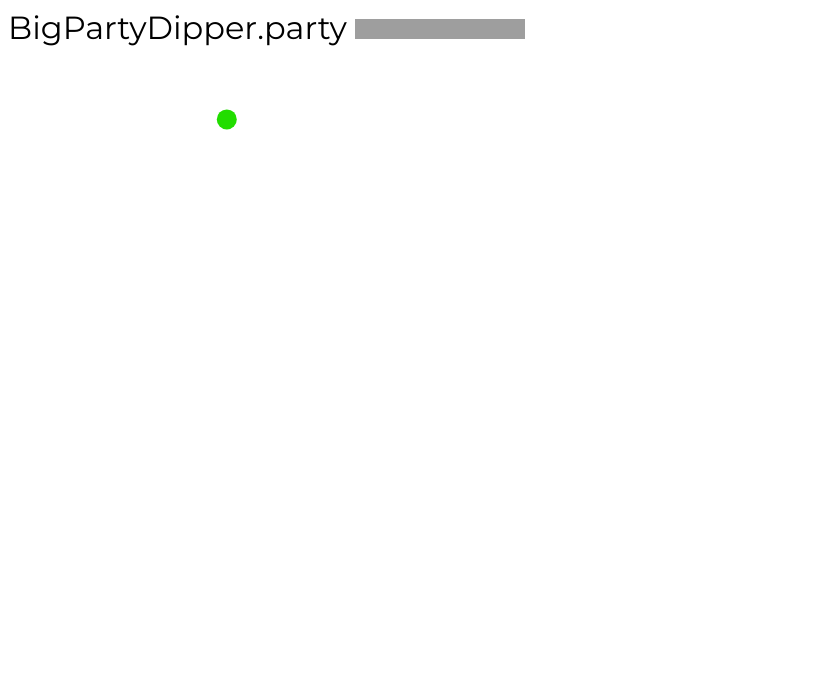
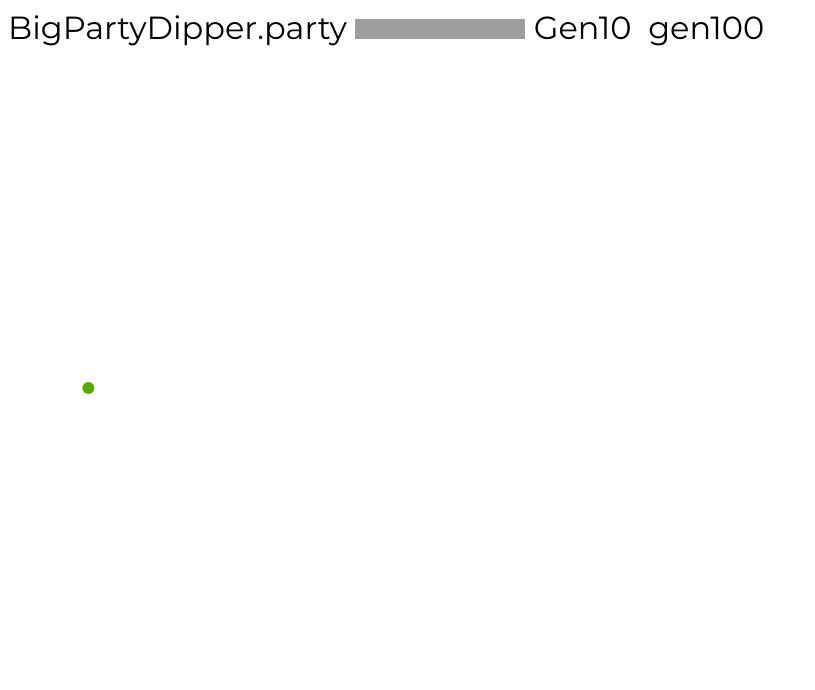
Before and after one commit to scottopell/bigpartydipper, a website: page index.html in a window 1280 px wide. Shown: the whole page, without its empty margins (0-815 px from the left). Drawn offline with nearby package versions, Linux system fonts and the light colour scheme; grey boxes are pictures that could not be loaded.

Commit message:
new collision handling and shortcuts

```diff
--- a/Gulpfile.js
+++ b/Gulpfile.js
@@ -14,7 +14,11 @@ gulp.task('build', function() {
     .pipe(babel())
     .pipe(sourcemaps.write('.'))
     .pipe(gulp.dest('dist'));
-  });
+});
+
+gulp.task('watch', function () {
+  gulp.watch('src/**/*.ts', ['build']);
+});
 
 gulp.task('clean', function(){
   return del([
--- a/index.html
+++ b/index.html
@@ -17,10 +17,11 @@
       <div class='title noselect'>
         <span class='bold'>BigPartyDipper</span>.<span class='whoa'>party</span>
         <iframe src="https://ghbtns.com/github-btn.html?user=scottopell&repo=bigpartydipper&type=star&count=true" frameborder="0" scrolling="0" width="170px" height="20px"></iframe>
+        <span id='gen10'>Gen10</span>&nbsp;&nbsp;<span id='gen100'>gen100</span>
       </div>
       <canvas id='canvas'></canvas>
     </div>
-    <script src="//ajax.googleapis.com/ajax/libs/jquery/1.10.2/jquery.min.js"></script>
+    <script src="http://ajax.googleapis.com/ajax/libs/jquery/1.10.2/jquery.min.js"></script>
     <script src="dist/blob.js"></script>
     <script>
     $(function(){
--- a/src/blob.ts
+++ b/src/blob.ts
@@ -74,13 +74,13 @@ module Game{
   }
 
   class Blob {
-    id: string;
-    size: number;
-    color: string;
-    pos: Vector;
-    v: Vector;
-    canvas: HTMLCanvasElement;
-    ctx: CanvasRenderingContext2D;
+    id     : string;
+    size   : number;
+    color  : string;
+    pos    : Vector;
+    v      : Vector;
+    canvas : HTMLCanvasElement;
+    ctx    : CanvasRenderingContext2D;
 
     constructor (x: number, y: number, id: string, canvas: HTMLCanvasElement){
       this.id = id;
@@ -92,23 +92,11 @@ module Game{
       this.ctx = <CanvasRenderingContext2D> canvas.getContext('2d');
     }
 
-    bump = function(n){
-      this.v.y += Math.random() > 0.5 ? 1 : -1 * n;
-      this.v.x += Math.random() > 0.5 ? 1 : -1 * n;
+    bump = function(n: number){
+      this.v.y += Math.random() >= 0.5 ? 1 : -1 * n;
+      this.v.x += Math.random() >= 0.5 ? 1 : -1 * n;
     }
     move = function(){
-      for(var i = 0; i < members.length; i++){
-        if (members[i].id !== this.id){
-          if (collide(this, members[i])) {
-            this.v.reverse();
-            this.pos.add(this.v);
-            members[i].v.reverse();
-            members[i].pos.add(members[i].v);
-            resolveCollision(this, members[i]);
-          }
-        }
-      }
-
       this.pos.x += this.v.x;
       this.pos.y += this.v.y;
 
@@ -127,12 +115,23 @@ module Game{
       if (this.pos.y - this.size < 0)       // Top Wall
       {
         this.pos.y = this.size;   // Place ball against edge
-        this.v.y = -(this.v.y * RESTI);// Reverse direction and account for friction∂∂∂
+        this.v.y = -(this.v.y * RESTI);// Reverse direction and account for friction
       }
       else if (this.pos.y + this.size > realHeight) // Bottom Wall
       {
         this.pos.y = realHeight - this.size;   // Place ball against edge
         this.v.y = -(this.v.y * RESTI);// Reverse direction and account for friction
+      }
+    };
+    collisionCheck = function(){
+      for(var i = 0; i < members.length; i++){
+        if (members[i].id !== this.id){
+          if (roughCollisionCheck(this, members[i])){
+            if (collide(this, members[i])){
+              resolveCollision(this, members[i]);
+            }
+          }
+        }
       }
     };
     draw = function(ctx){
@@ -153,7 +152,7 @@ module Game{
     };
   }
 
-  function resolveCollision(b1, b2) {
+  function resolveCollision(b1: Blob, b2: Blob) {
 
     // get the mtd
     var delta = (b1.pos.subtract(b2.pos));
@@ -215,9 +214,15 @@ module Game{
     //console.log(impulse.length());
     b1.v = b1.v.add(impulse.multiply(im1));
     b2.v = b2.v.subtract(impulse.multiply(im2));
-
   }
 
+
+  function roughCollisionCheck(b1: Blob, b2: Blob){
+    return (b1.pos.x + b1.size + b2.size > b2.pos.x
+        && b1.pos.x < b2.pos.x + b1.size + b2.size
+        && b1.pos.y + b1.size + b2.size > b2.pos.y
+        && b1.pos.y < b2.pos.y + b1.size + b2.size)
+  }
 
   function collide(b1, b2){
     var distance = Math.sqrt(Math.pow(b2.pos.x - b1.pos.x, 2) + Math.pow(b2.pos.y - b1.pos.y, 2));
@@ -229,9 +234,13 @@ module Game{
     var ctx = <CanvasRenderingContext2D> canvas.getContext('2d');
     ctx.clearRect(0, 0, canvas.width, canvas.height);
     for (var i = 0; i < members.length; i++){
-      members[i].draw(ctx);
       members[i].move(ctx);
     }
+    for (var i = 0; i < members.length; i++){
+      members[i].collisionCheck(ctx);
+      members[i].draw(ctx);
+    }
+
     window.requestAnimationFrame(drawStuff);
   }
 
@@ -254,6 +263,8 @@ module Game{
 
   var scaleCanvas = function(){
     var scaleFactor = backingScale();
+    realWidth = canvas.width;
+    realHeight = canvas.height;
     if (scaleFactor > 1) {
       var oldWidth: number = canvas.width;
       var oldHeight: number = canvas.height;
@@ -262,10 +273,8 @@ module Game{
       // update the context for the new canvas scale
       var ctx: CanvasRenderingContext2D = <CanvasRenderingContext2D> canvas.getContext('2d');
       ctx.scale(scaleFactor, scaleFactor);
-      canvas.style.width = oldWidth + "px";
-      canvas.style.height = oldHeight + "px";
-      realHeight = oldHeight;
-      realWidth = oldWidth;
+      canvas.style.width = realWidth + "px";
+      canvas.style.height = realHeight + "px";
     }
   };
 
@@ -273,24 +282,27 @@ module Game{
     return "" + Math.floor(Math.random() * 1000000000);
   }
 
+  function addRandomBlob(){
+    let blob: Blob = new Blob(Math.random() * realWidth,
+                              Math.random() * realHeight,
+                              generateId(),
+                              canvas);
+    blob.bump(Math.round(Math.random() * 3));
+    members.push(blob);
+  }
+
   export function init(){
     realWidth  = canvas.width;
     realHeight = canvas.height;
 
     window.addEventListener('resize', resizeCanvas, false);
-    var blob: Blob = new Blob(Math.random() * realWidth,
-                              Math.random() * realHeight,
-                              generateId(),
-                              canvas);
-    blob.bump(Math.round(Math.random() * 3));
-    members.push(blob);
+    addRandomBlob();
     resizeCanvas();
     registerEventListeners();
   }
 
   function registerEventListeners(){
     $('#canvas').on('mouseup', function(event){
-      console.log('click / new blob created');
       var blob: Blob = new Blob(event.offsetX,
                                 event.offsetY,
                                 generateId(),
@@ -303,12 +315,16 @@ module Game{
       useBlobColors = !useBlobColors;
     });
 
+    $('#gen10').on('click', function(){
+      for (let i = 0; i < 10; i++){ addRandomBlob(); }
+    });
+
+    $('#gen100').on('click', function(){
+      for (let i = 0; i < 100; i++){ addRandomBlob(); }
+    });
+
     $('.title .bold').on('mouseup', function(){
-      console.log('bump');
-      members.forEach(function(member){
-        console.log(member);
-        member.bump(Math.round(Math.random() * 3));
-      });
+      members.forEach( (member) => member.bump(Math.round(Math.random() * 3)))
     });
   }
 }
```
Also changed, not shown: package.json (+2 -7 lines), dist/blob.js, 1 other file.
